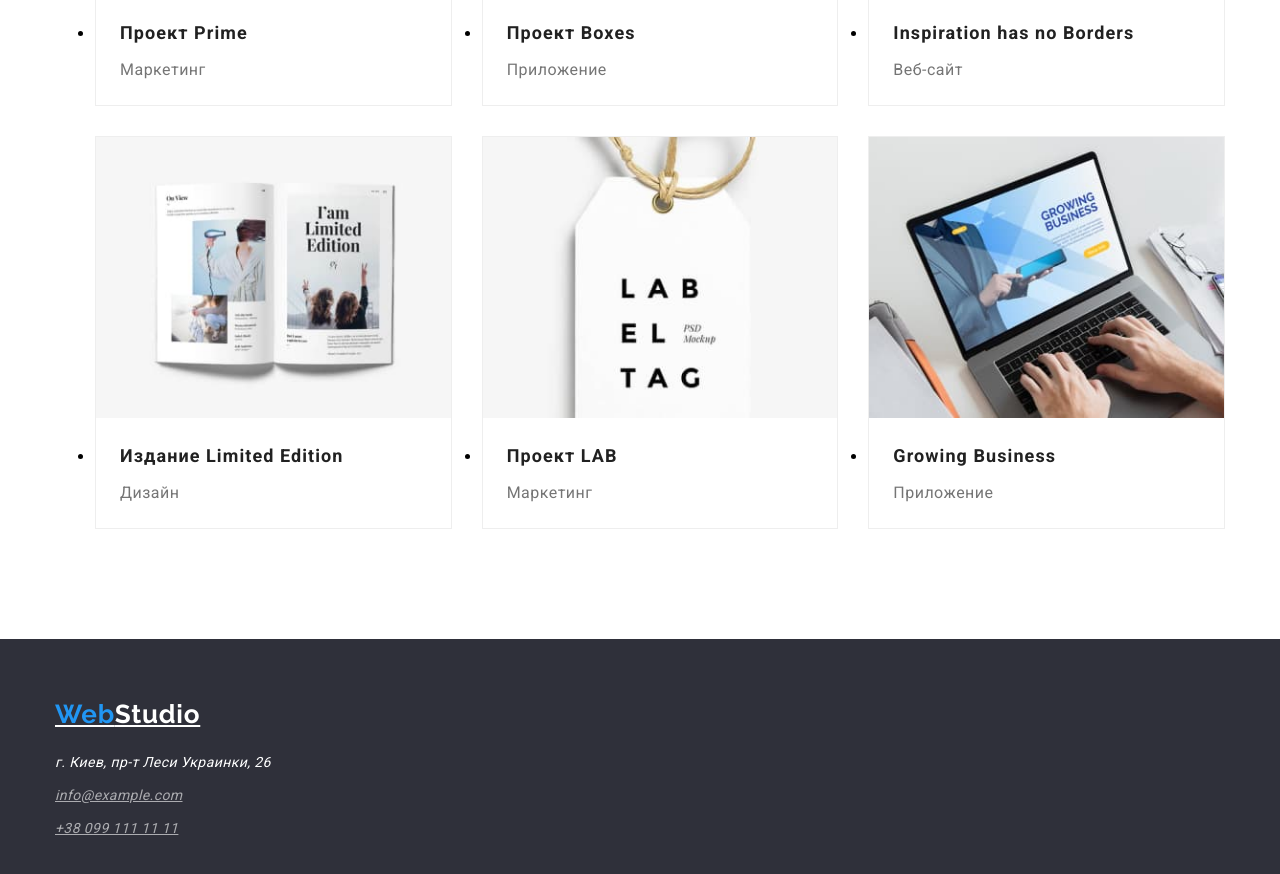
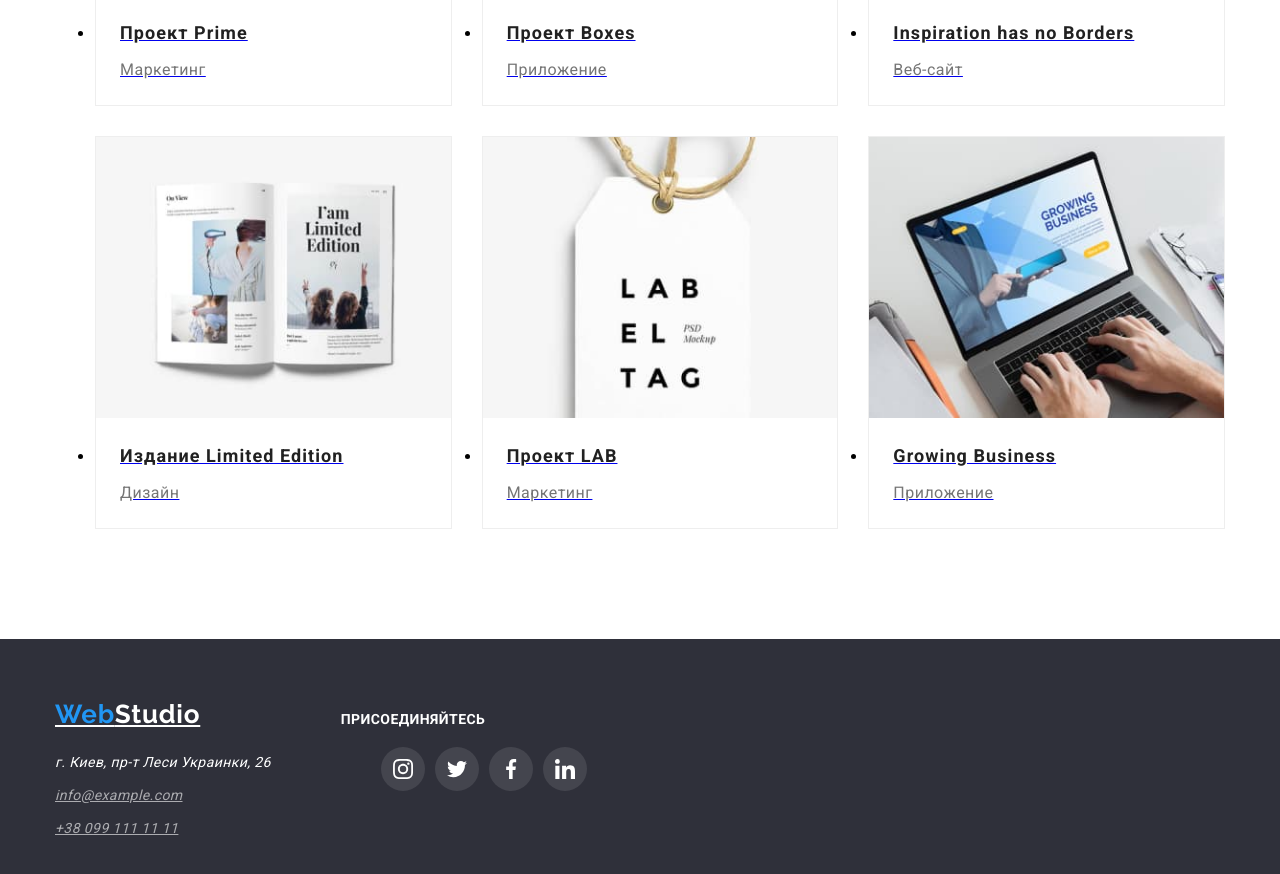
Before and after one commit to voprim/goit-markup-hw-04, a plain HTML site: page portfolio.html in a window 1280 px wide. Shown: the part 1040-1914 px from the top of the page. Drawn offline with nearby package versions, Linux system fonts and the light colour scheme.

Commit message:
upd index, portfolio, styles

```diff
--- a/css/styles.css
+++ b/css/styles.css
@@ -453,6 +453,16 @@ img {
 .footer .container {
   padding-top: 60px;
   padding-bottom: 60px;
+
+  display: flex;
+}
+
+.footer-contacts-wrapper {
+  margin-right: 70px;
+}
+
+.footer ul {
+  display: flex;
 }
 
 .logo-link-footer {
@@ -492,6 +502,59 @@ img {
 .footer-contacts:hover,
 .footer-contacts:focus {
   color: var(--link-hover-color);
+}
+
+.footer-join {
+  margin-top: 12px;
+}
+
+.footer-join h3 {
+  margin-bottom: 20px;
+
+  font-weight: bold;
+  font-size: 14px;
+  line-height: 16px;
+  letter-spacing: 0.03em;
+  text-transform: uppercase;
+
+  color: var(--text-white-color);
+}
+
+.footer-social-list li:not(:last-child) {
+  margin-right: 10px;
+}
+
+.footer-social-item {
+  display: flex;
+  justify-content: center;
+  align-items: center;
+}
+
+.footer-social-link {
+  display: flex;
+  justify-content: center;
+  align-items: center;
+
+  width: 44px;
+  height: 44px;
+
+  border-radius: 50%;
+  background-color: rgba(255, 255, 255, 0.1);
+  color: var(--text-white-color);
+
+  /* outline: 1px solid red; */
+}
+
+.footer-social-link svg {
+  width: 20px;
+  height: 20px;
+  fill: currentColor;
+}
+
+.footer-social-link:hover,
+.footer-social-link:focus {
+  background-color: var(--link-hover-color);
+  color: var(--text-white-color);
 }
 
 /* ---PORTFOLIO.HTML--- */
@@ -540,6 +603,8 @@ img {
 .works-button:focus {
   color: var(--text-white-color);
   background-color: var(--link-hover-color);
+  box-shadow: 0px 3px 1px rgba(0, 0, 0, 0.1), 0px 1px 2px rgba(0, 0, 0, 0.08),
+    0px 2px 2px rgba(0, 0, 0, 0.12);
 }
 
 /* --- CARDS GRID --- */
@@ -559,6 +624,12 @@ img {
 
 .card-set-item {
   border: 1px solid #eeeeee;
+}
+
+.card-set-item a:hover {
+  display: inline-block;
+  box-shadow: 0px 1px 1px rgba(0, 0, 0, 0.12), 0px 4px 4px rgba(0, 0, 0, 0.06),
+    1px 4px 6px rgba(0, 0, 0, 0.16);
 }
 
 .card-set-text {
--- a/portfolio.html
+++ b/portfolio.html
@@ -72,24 +72,31 @@
         <!-- карточки примеров работ -->
         <ul class="card-set">
           <li class="card-set-item">
+            <a href="#">
               <img src="./images/technocryak.jpg" alt="Технокряк" width="370" />
               <div class="card-set-text">
                 <h2 class="works-cart-title">Технокряк</h2>
                 <p class="works-cart-text">Веб-сайт</p>
               </div>
+            </a>
           </li>
           <li class="card-set-item">
+            <a href="#">
               <img
                 src="./images/neworleangoldenstar.jpg"
                 alt="Постер New Orlean vs Golden Star"
                 width="370"
               />
               <div class="card-set-text">
-              <h2 class="works-cart-title">Постер New Orlean vs Golden Star</h2>
+                <h2 class="works-cart-title">
+                  Постер New Orlean vs Golden Star
+                </h2>
                 <p class="works-cart-text">Дизайн</p>
               </div>
+            </a>
           </li>
           <li class="card-set-item">
+            <a href="">
               <img
                 src="./images/seafood.jpg"
                 alt="Ресторан Seafood"
@@ -99,22 +106,28 @@
                 <h2 class="works-cart-title">Ресторан Seafood</h2>
                 <p class="works-cart-text">Приложение</p>
               </div>
+            </a>
           </li>
           <li class="card-set-item">
+            <a href="#">
               <img src="./images/prime.jpg" alt="Проект Prime" width="370" />
               <div class="card-set-text">
                 <h2 class="works-cart-title">Проект Prime</h2>
                 <p class="works-cart-text">Маркетинг</p>
               </div>
+            </a>
           </li>
           <li class="card-set-item">
+            <a href="#">
               <img src="./images/boxes.jpg" alt="Проект Boxes" width="370" />
               <div class="card-set-text">
                 <h2 class="works-cart-title">Проект Boxes</h2>
                 <p class="works-cart-text">Приложение</p>
               </div>
+            </a>
           </li>
           <li class="card-set-item">
+            <a href="#">
               <img
                 src="./images/inspirationhasnoborders.jpg"
                 alt="Inspiration has no Borders"
@@ -124,8 +137,10 @@
                 <h2 class="works-cart-title">Inspiration has no Borders</h2>
                 <p class="works-cart-text">Веб-сайт</p>
               </div>
+            </a>
           </li>
           <li class="card-set-item">
+            <a href="#">
               <img
                 src="./images/limitededition.jpg"
                 alt="Издание Limited Edition"
@@ -135,15 +150,19 @@
                 <h2 class="works-cart-title">Издание Limited Edition</h2>
                 <p class="works-cart-text">Дизайн</p>
               </div>
+            </a>
           </li>
           <li class="card-set-item">
+            <a href="#">
               <img src="./images/lab.jpg" alt="Проект LAB" width="370" />
               <div class="card-set-text">
                 <h2 class="works-cart-title">Проект LAB</h2>
                 <p class="works-cart-text">Маркетинг</p>
               </div>
+            </a>
           </li>
           <li class="card-set-item">
+            <a href="#">
               <img
                 src="./images/growingbusiness.jpg"
                 alt="Growing Business"
@@ -153,6 +172,7 @@
                 <h2 class="works-cart-title">Growing Business</h2>
                 <p class="works-cart-text">Приложение</p>
               </div>
+            </a>
           </li>
         </ul>
       </section>
@@ -161,6 +181,7 @@
     <!-- footer -->
     <footer class="footer">
       <div class="container">
+        <div class="footer-contacts-wrapper">
           <a href="./index.html" class="logo-link-footer"
             ><span class="logo-link-part">Web</span>Studio</a
           >
@@ -174,6 +195,48 @@
             >
           </address>
         </div>
+        <div class="footer-join">
+          <h3>Присоединяйтесь</h3>
+          <ul class="footer-social-list">
+            <li class="footer-social-item">
+              <a href="#" class="footer-social-link">
+                <svg width="44" height="44">
+                  <use
+                    href="./images/icons/symbol-defs.svg#icon-instagram-2"
+                  ></use>
+                </svg>
+              </a>
+            </li>
+            <li class="footer-social-item">
+              <a href="#" class="footer-social-link">
+                <svg width="44" height="44">
+                  <use
+                    href="./images/icons/symbol-defs.svg#icon-twitter-1"
+                  ></use>
+                </svg>
+              </a>
+            </li>
+            <li class="footer-social-item">
+              <a href="#" class="footer-social-link">
+                <svg width="44" height="44">
+                  <use
+                    href="./images/icons/symbol-defs.svg#icon-facebook-1"
+                  ></use>
+                </svg>
+              </a>
+            </li>
+            <li class="footer-social-item">
+              <a href="#" class="footer-social-link">
+                <svg width="44" height="44">
+                  <use
+                    href="./images/icons/symbol-defs.svg#icon-linkedin-1"
+                  ></use>
+                </svg>
+              </a>
+            </li>
+          </ul>
+        </div>
+      </div>
     </footer>
   </body>
 </html>
```
Also changed, not shown: index.html (+59 -16 lines). Lines whose indentation alone changed are shown as unchanged.
